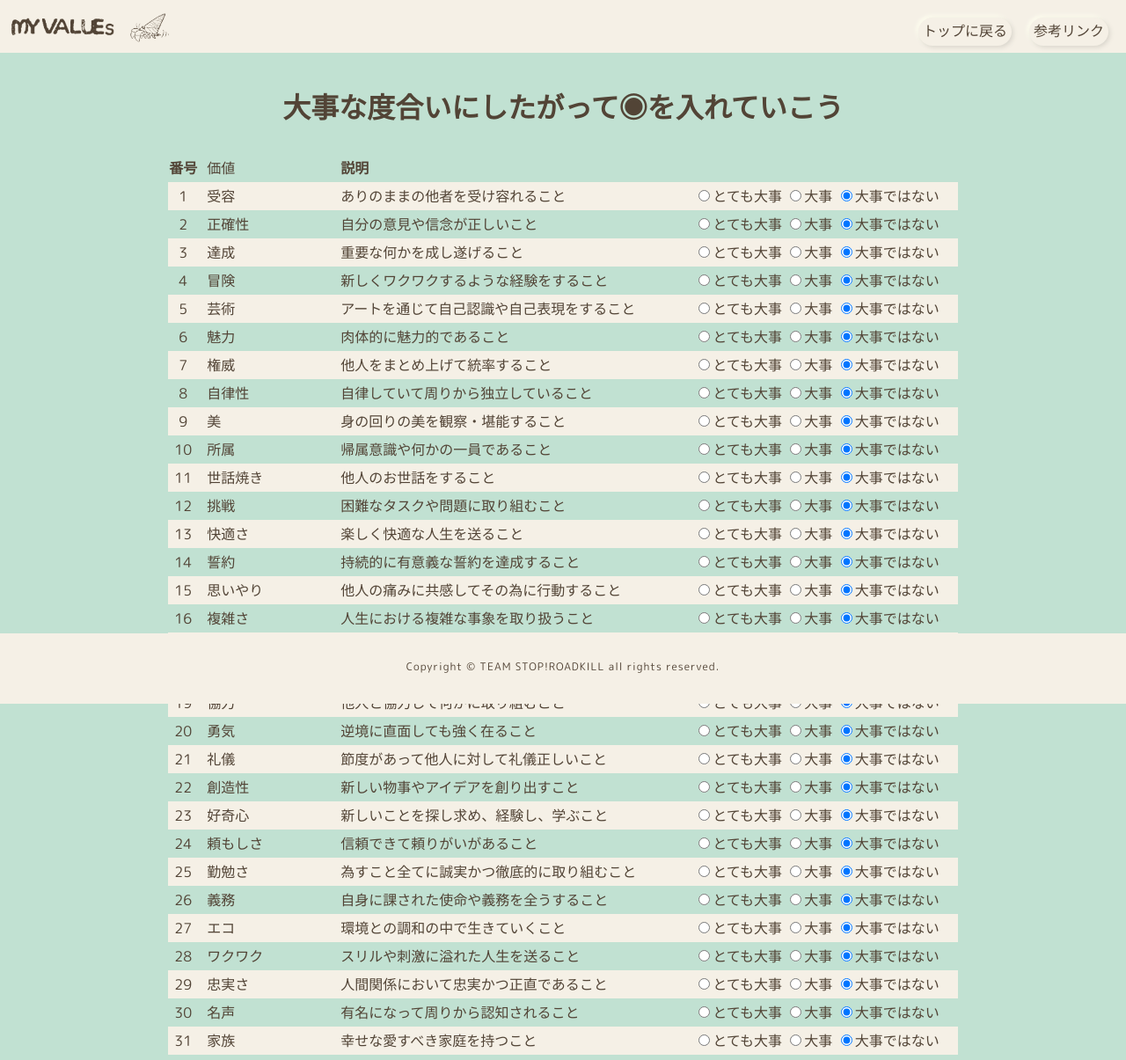
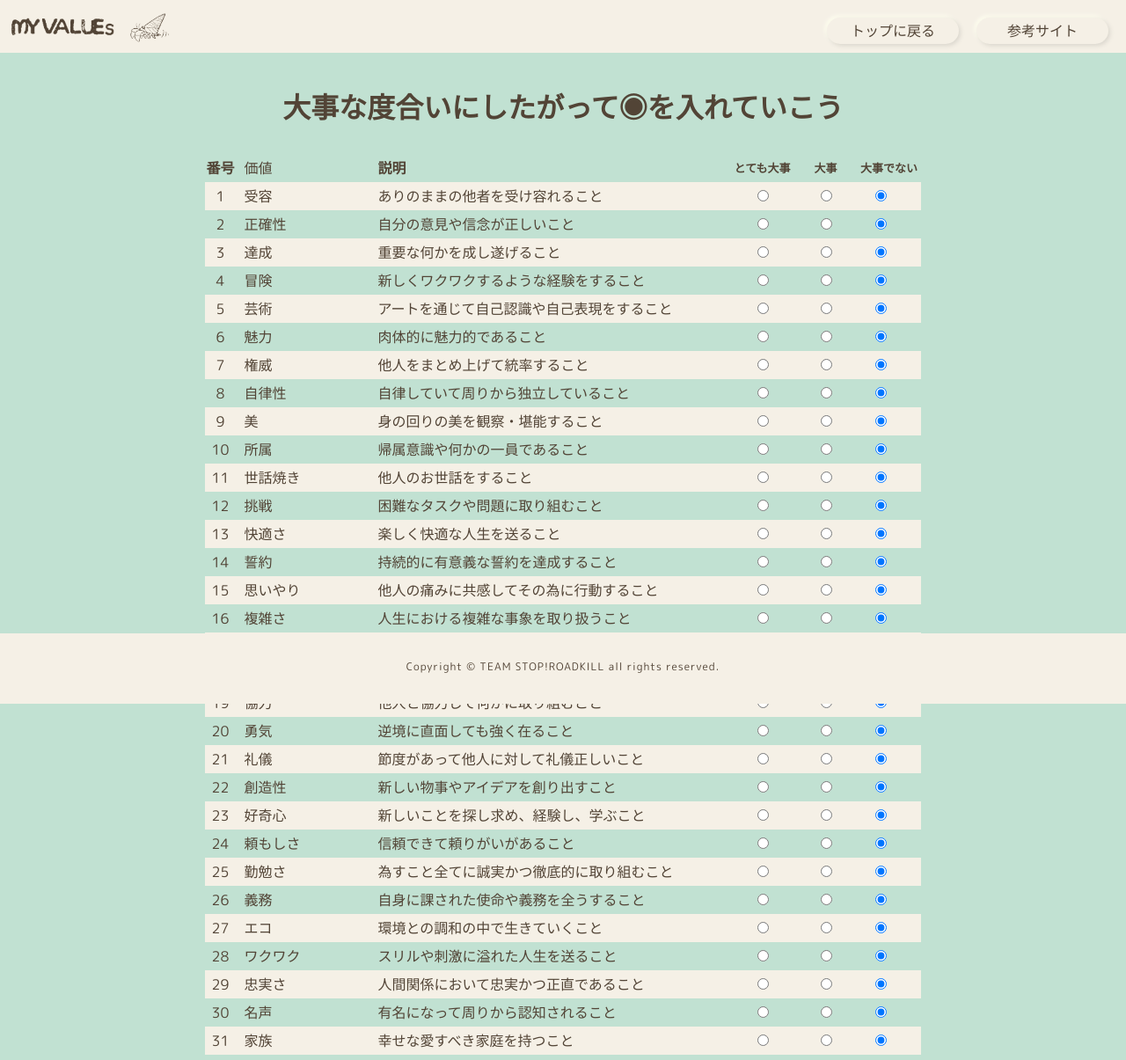
Before and after one commit to t-mitomi/myvalues, a Flask app: page /page2 in a window 1280 px wide. Shown: the top 1205 px of the page at 88% size. Run offline with Flask 2, Linux system fonts and the light colour scheme; a user stored in the database is signed in; data comes from the database, SQL or seed files in the repository; both versions use the stored data as it was before the commit; some libraries are stand-ins or nearby versions.

Commit message:
CSS周り

```diff
--- a/static/css/style.css
+++ b/static/css/style.css
@@ -155,6 +155,7 @@ li{
     margin-top: 20px;
     width: 720px;
     margin: 0 auto;
+    line-height: 160%;
 }
 
 
@@ -163,6 +164,7 @@ li{
     margin-top: 20px;
 
 }
+
 
 
 
@@ -180,18 +182,19 @@ li{
 }
 
 .first-list table td{
-    background: #F5F0E6;
+
+    background: #C1E1D2;
 
 }
 
 .first-list table tr:nth-child(odd) td {
-	background: #C1E1D2;
+    background: #F5F0E6;
 }
 
 
 .precious {
-    font-size: x-small;
-    width:50px;
+    font-size: small;
+    width:70px;
 }
 
 
@@ -261,7 +264,7 @@ margin-right: 10px;
 
 footer {
 	height: 80px;
-	background: #F0E7D8;
+	background: #F5F0E6;
 	width: 100%;
 }
 
@@ -338,7 +341,8 @@ footer .copyright {
 
 
 .top-menu {
-
+width: 150px;
+height: 30px;
 font-family: 'M PLUS Rounded 1c', sans-serif;
 color: #524436;
 border-radius: 20px;
@@ -347,13 +351,3 @@ box-shadow:  2px 2px 5px #dad6cd,
              -2px -2px 5px #fffff0;
 padding: 3px 5px 5px;
 }
-
-.top-menu :hover {
-font-family: 'M PLUS Rounded 1c', sans-serif;
-color: #524436;
-border-radius: 20px;
-background: #F5F0E6;
-box-shadow:  2px 2px 5px #dad6cd,
-             -2px -2px 5px #fffff0;
-padding: 3px 5px 5px;
-}
--- a/templates/base.html
+++ b/templates/base.html
@@ -36,7 +36,7 @@
         <nav>
             <ul>
                 <li> <button type=“button” onclick="location.href='index'" class="reset top-menu">トップに戻る</button></li>
-                <li><button type=“button” onclick="location.href='https://yuchrszk.blogspot.com/2018/07/2.html'" class="reset top-menu">参考リンク</button></li>
+                <li><button type=“button” onclick="location.href='https://yuchrszk.blogspot.com/2018/07/2.html'" class="reset top-menu">参考サイト</button></li>
             </ul>
         </nav>
         </div>
--- a/templates/page2.html
+++ b/templates/page2.html
@@ -9,21 +9,34 @@
         <div class="first-list">
             <form action="/page2" id="list100form" method="post">
                 <table>
+                    <thead>
                         <tr class="value_container">
-                        <th>番号</th><th class="titles">価値</th><th class="need">説明</th><th></th>
+                            <th>番号</th>
+                            <th class="titles">価値</th>
+                            <th class="need">説明</th>
+                            <th class="precious">とても大事</th>
+                            <th class="precious">大事</th>
+                            <th class="precious">大事でない</th>
                         </tr>
+                    </thead>
+                    <tbody>
                     {% for item in value_list %}
                         <tr class="value_container">
                             <td>{{item['id']}}</td>
                             <td class="titles">{{item['task']}}</td>
                             <td class="need">{{item['explanation']}}</td>
                             <td>
-                            <label><input type="radio" name="r{{item['id']}}" value="2">とても大事</label>
-                            <label><input type="radio" name="r{{item['id']}}" value="1">大事</label>
-                            <label class="last"><input type="radio" name="r{{item['id']}}" value="0" checked>大事ではない</label>
+                                <label><input type="radio" name="r{{item['id']}}" value="2"> </label>
+                            </td>
+                            <td>
+                                <label><input type="radio" name="r{{item['id']}}" value="1"> </label>
+                            </td>
+                            <td>
+                                <label class="last"><input type="radio" name="r{{item['id']}}" value="0" checked></label>
                             </td>
                         </tr>
                     {% endfor %}
+                    </tbody>
                 </table>
                 <div class ="button-box">
                 <input type="submit" value="絞り込む" id="selected" name="selected" class="reset button-shadow">
--- a/templates/page3.html
+++ b/templates/page3.html
@@ -9,9 +9,12 @@
         <div class="first-list">
             <form action="/page3" id="list100form" method="post">
                 <table>
+                    <thead>
                     <tr>
                         <th>番号</th><th>価値</th><th>説明</th><th><input type="submit" value="10個に絞り込む" class="select10"></th>
                     </tr>
+                    </thead>
+                    <tbody>
                     {% for item in value_list %}
                         <tr class="value_container">
                             <td>{{item['id']}}</td>
@@ -24,6 +27,7 @@
                             </td>
                         </tr>
                     {% endfor %}
+                </tbody>
                 </table>
                 <div class ="button-box">
                     <input type="submit" value="10個に絞り込む" class="reset button-shadow select10">
```
Also changed, not shown: myvalues.db (deleted). Lines whose indentation alone changed are shown as unchanged.
